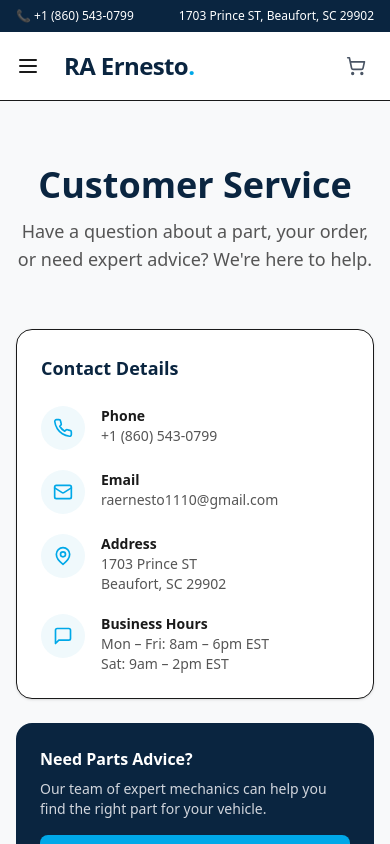
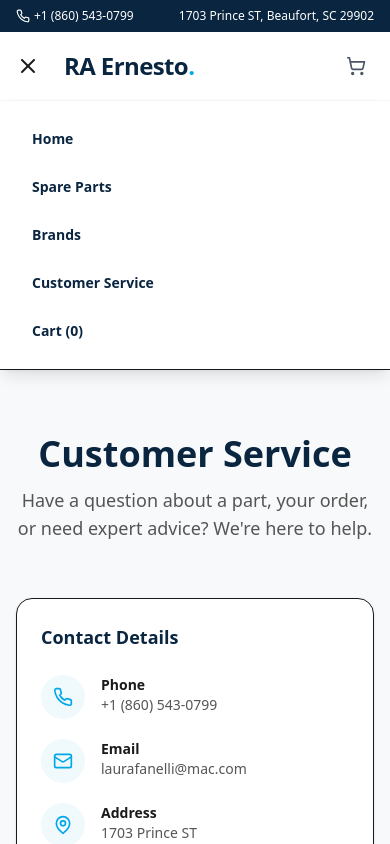
Before and after one commit to Clintonkes/Ernesto_LLC, a React (Vite) app: page /customer-service in a window 390 px wide. Both pictures are taken after a click on the button "Open menu". Shown: the top 844 px of the page. Built offline with nearby package versions, Linux system fonts and the light colour scheme.

Commit message:
Email change and mobile menu fixes

```diff
--- a/src/components/layout/Footer.tsx
+++ b/src/components/layout/Footer.tsx
@@ -29,7 +29,7 @@ export default function Footer() {
               </li>
               <li className="flex items-center">
                 <span className="text-[#00A8E8] mr-2">✉️</span>
-                raernesto1110@gmail.com
+                laurafanelli@mac.com
               </li>
             </ul>
           </div>
--- a/src/components/layout/Navbar.tsx
+++ b/src/components/layout/Navbar.tsx
@@ -1,31 +1,48 @@
+import { useState } from 'react';
 import { Link } from 'react-router-dom';
-import { ShoppingCart, Search, Menu } from 'lucide-react';
+import { ShoppingCart, Search, Menu, X, Phone, Mail } from 'lucide-react';
 import { useCartStore } from '../../store/cartStore';
 
+const NAV_LINKS = [
+  { to: '/', label: 'Home' },
+  { to: '/catalog', label: 'Spare Parts' },
+  { to: '/brands', label: 'Brands' },
+  { to: '/customer-service', label: 'Customer Service' },
+];
+
 export default function Navbar() {
+  const [isMobileMenuOpen, setIsMobileMenuOpen] = useState(false);
   const items = useCartStore((state) => state.items);
   const cartItemCount = items.reduce((total, item) => total + item.quantity, 0);
+
+  const closeMobileMenu = () => setIsMobileMenuOpen(false);
 
   return (
     <header className="sticky top-0 z-50 w-full border-b bg-white">
       {/* Top Bar */}
       <div className="bg-[#0A2540] text-white py-2 text-xs md:text-sm">
-        <div className="container mx-auto px-4 flex justify-between items-center max-w-7xl">
-          <div className="flex gap-4">
-            <span>📞 +1 (860) 543-0799</span>
-            <span className="hidden sm:inline">✉️ raernesto1110@gmail.com</span>
+        <div className="container mx-auto px-4 flex justify-between items-center max-w-7xl gap-3">
+          <div className="flex gap-4 min-w-0">
+            <span className="inline-flex items-center gap-1"><Phone className="h-3.5 w-3.5" /> +1 (860) 543-0799</span>
+            <span className="hidden sm:inline-flex items-center gap-1 truncate"><Mail className="h-3.5 w-3.5" /> laurafanelli@mac.com</span>
           </div>
-          <div>1703 Prince ST, Beaufort, SC 29902</div>
+          <div className="truncate">1703 Prince ST, Beaufort, SC 29902</div>
         </div>
       </div>
 
       {/* Main Navigation */}
       <div className="container mx-auto px-4 py-4 flex items-center justify-between max-w-7xl">
         <div className="flex items-center gap-6">
-          <button className="md:hidden text-[#1A1A1A]">
-            <Menu className="h-6 w-6" />
+          <button
+            className="md:hidden text-[#1A1A1A]"
+            type="button"
+            aria-label={isMobileMenuOpen ? 'Close menu' : 'Open menu'}
+            aria-expanded={isMobileMenuOpen}
+            onClick={() => setIsMobileMenuOpen((open) => !open)}
+          >
+            {isMobileMenuOpen ? <X className="h-6 w-6" /> : <Menu className="h-6 w-6" />}
           </button>
-          <Link to="/" className="flex items-center gap-2">
+          <Link to="/" className="flex items-center gap-2" onClick={closeMobileMenu}>
             <span className="text-2xl font-bold text-[#0A2540] tracking-tight">
               RA Ernesto<span className="text-[#00A8E8]">.</span>
             </span>
@@ -34,10 +51,11 @@ export default function Navbar() {
 
         {/* Desktop Nav Links */}
         <nav className="hidden md:flex items-center gap-8 text-sm font-medium text-[#1A1A1A]">
-          <Link to="/" className="hover:text-[#00A8E8] transition-colors">Home</Link>
-          <Link to="/catalog" className="hover:text-[#00A8E8] transition-colors">Spare Parts</Link>
-          <Link to="/brands" className="hover:text-[#00A8E8] transition-colors">Brands</Link>
-          <Link to="/customer-service" className="hover:text-[#00A8E8] transition-colors">Customer Service</Link>
+          {NAV_LINKS.map((link) => (
+            <Link key={link.to} to={link.to} className="hover:text-[#00A8E8] transition-colors">
+              {link.label}
+            </Link>
+          ))}
         </nav>
 
         {/* Actions */}
@@ -51,7 +69,7 @@ export default function Navbar() {
             />
           </div>
 
-          <Link to="/cart" className="relative p-2 text-gray-600 hover:text-[#00A8E8] transition-colors">
+          <Link to="/cart" className="relative p-2 text-gray-600 hover:text-[#00A8E8] transition-colors" onClick={closeMobileMenu}>
             <ShoppingCart className="h-5 w-5" />
             {cartItemCount > 0 && (
               <span className="absolute top-0 right-0 h-4 w-4 flex items-center justify-center bg-[#00A8E8] text-white text-[10px] font-bold rounded-full">
@@ -61,6 +79,30 @@ export default function Navbar() {
           </Link>
         </div>
       </div>
+
+      {isMobileMenuOpen && (
+        <div className="md:hidden border-t border-gray-100 bg-white shadow-lg">
+          <nav className="container mx-auto px-4 py-4 flex flex-col gap-1 max-w-7xl">
+            {NAV_LINKS.map((link) => (
+              <Link
+                key={link.to}
+                to={link.to}
+                onClick={closeMobileMenu}
+                className="rounded-xl px-4 py-3 text-sm font-semibold text-[#0A2540] hover:bg-[#f0f9fc] hover:text-[#00A8E8] transition-colors"
+              >
+                {link.label}
+              </Link>
+            ))}
+            <Link
+              to="/cart"
+              onClick={closeMobileMenu}
+              className="rounded-xl px-4 py-3 text-sm font-semibold text-[#0A2540] hover:bg-[#f0f9fc] hover:text-[#00A8E8] transition-colors"
+            >
+              Cart ({cartItemCount})
+            </Link>
+          </nav>
+        </div>
+      )}
     </header>
   );
 }
--- a/src/pages/CustomerService.tsx
+++ b/src/pages/CustomerService.tsx
@@ -82,7 +82,7 @@ export default function CustomerService() {
                   </div>
                   <div>
                     <p className="font-semibold text-[#1A1A1A] text-sm">Email</p>
-                    <p className="text-[#555555] text-sm">raernesto1110@gmail.com</p>
+                    <p className="text-[#555555] text-sm">laurafanelli@mac.com</p>
                   </div>
                 </div>
                 <div className="flex items-start gap-4">
```
Also changed, not shown: 1 other file (tests, documents, lock files or other folders).
